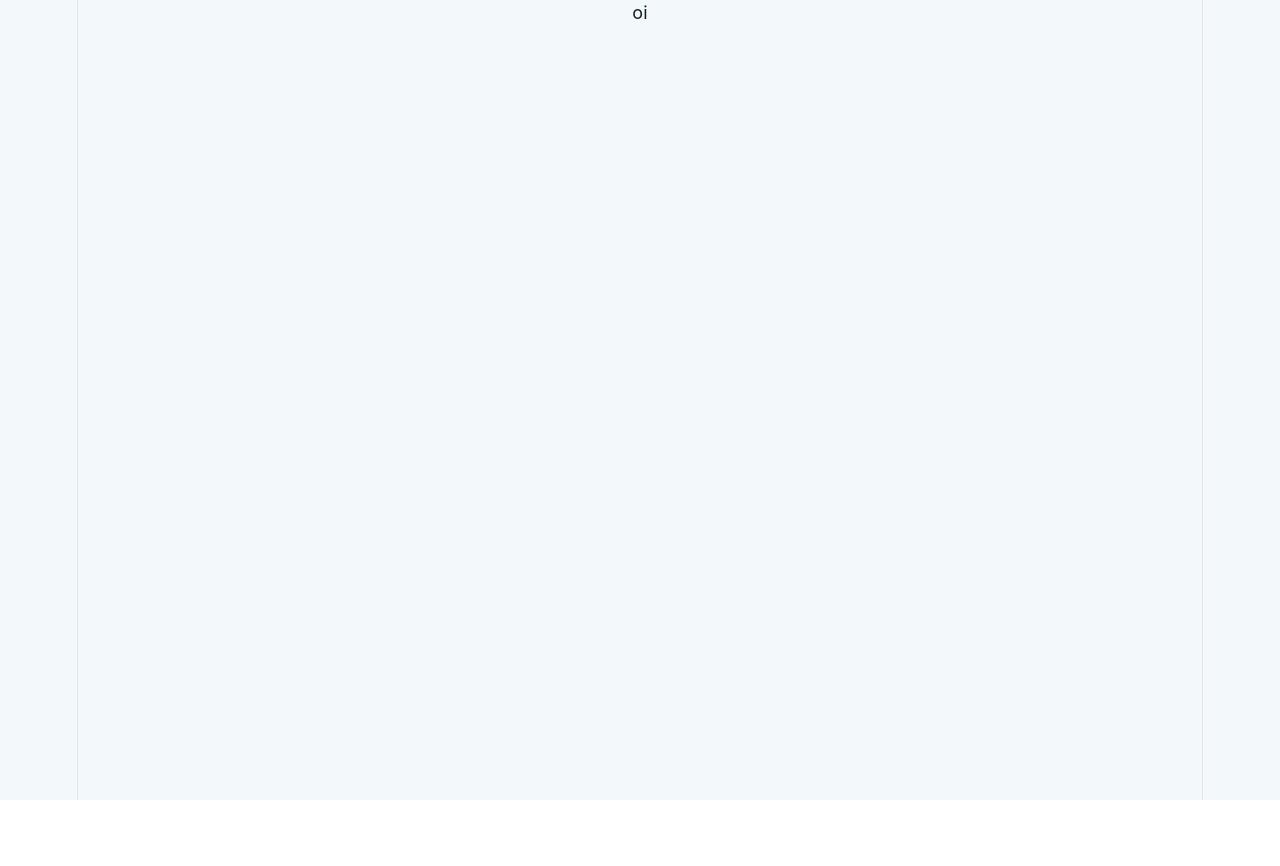
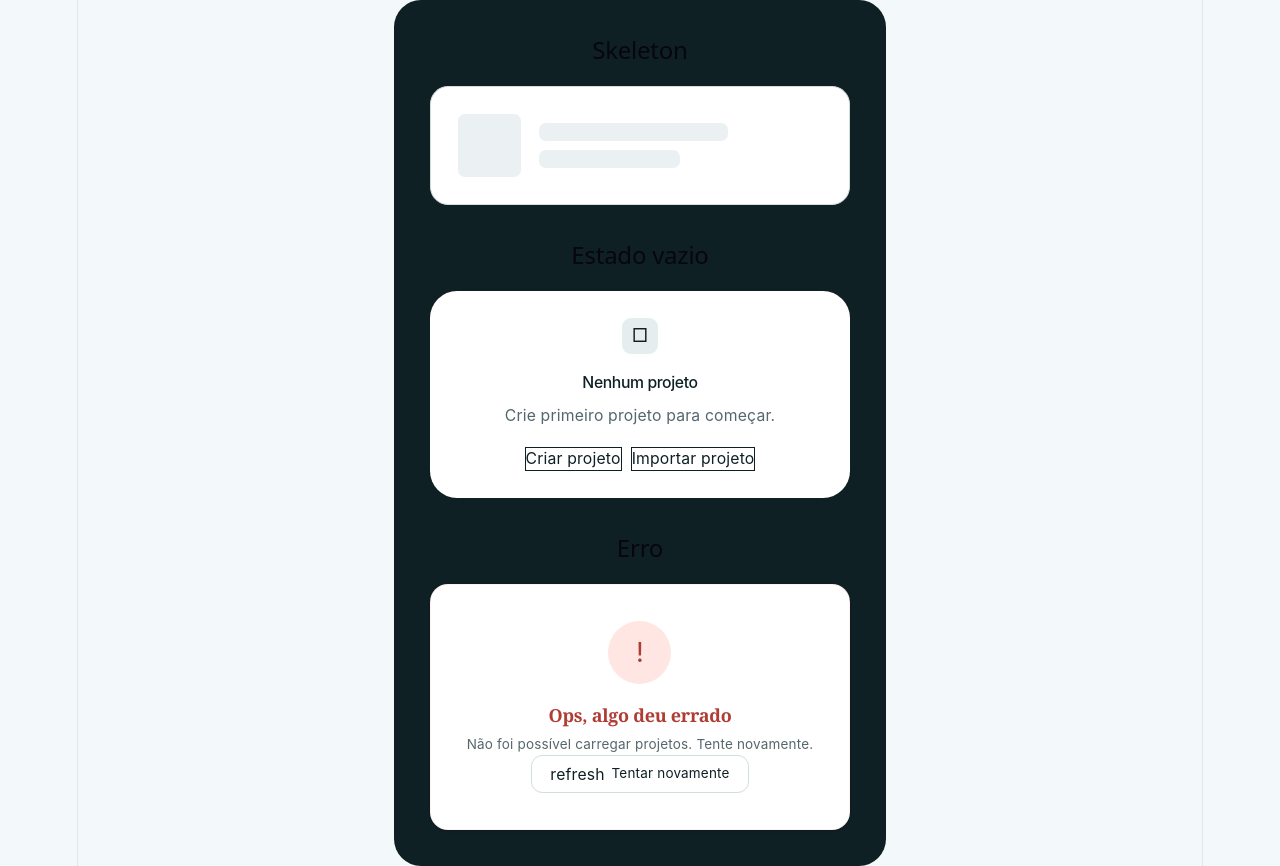
Before and after one commit to SoaresDavidson/Sistema-de-Agendamento-Compex, a React (Vite) app in the folder frontend/: page / in a window 1280 px wide. Before the commit the page ends 800 px from the top, so only its background shows below. Built offline with nearby package versions, Linux system fonts and the light colour scheme.

Commit message:
feat(Error):criação de componente de estado de erro global

```diff
--- a/frontend/src/App.tsx
+++ b/frontend/src/App.tsx
@@ -1,12 +1,54 @@
-import "./App.css";
-import { Skeleton } from "./components/ui/Skeleton";
+import {
+  Empty,
+  EmptyContent,
+  EmptyDescription,
+  EmptyHeader,
+  EmptyMedia,
+  EmptyTitle,
+} from "@/components/ui/Empty"
+import { ErrorState } from "@/components/ui/Error"
+import { Skeleton } from "@/components/ui/Skeleton"
+import "./App.css"
 
-function App() {
-	return (
-		<div>
-			<Skeleton></Skeleton>
-			<p>oi</p>
-		</div>
-	);
+export default function App() {
+  return (
+    <main className="mx-auto grid max-w-5xl gap-8 p-8 bg-foreground rounded-3xl">
+      <section className="grid gap-3">
+        <h2 className="text-xl font-bold">Skeleton</h2>
+        <div className="flex items-center gap-4 rounded-card border border-border bg-card p-6">
+          <Skeleton className="size-14 rounded-full" />
+          <div className="grid flex-1 gap-2">
+            <Skeleton className="h-4 w-2/3" />
+            <Skeleton className="h-4 w-1/2" />
+          </div>
+        </div>
+      </section>
+
+      <section className="grid gap-3">
+        <h2 className="text-xl font-bold">Estado vazio</h2>
+        <Empty className="rounded-3xl bg-card">
+          <EmptyHeader>
+            <EmptyMedia variant="icon">
+              <span aria-hidden="true">□</span>
+            </EmptyMedia>
+            <EmptyTitle>Nenhum projeto</EmptyTitle>
+            <EmptyDescription>Crie primeiro projeto para começar.</EmptyDescription>
+          </EmptyHeader>
+          <EmptyContent className="flex-row justify-center gap-2">
+            <button className="border" type="button">Criar projeto</button>
+            <button className="border" type="button">Importar projeto</button>
+          </EmptyContent>
+        </Empty>
+      </section>
+
+      <section className="grid gap-3">
+        <h2 className="text-xl font-bold">Erro</h2>
+        <ErrorState
+          icon="!"
+          message="Não foi possível carregar projetos. Tente novamente."
+          onRetry={() => window.location.reload()}
+        />
+      </section>
+    </main>
+  )
 }
-export default App;
--- /dev/null
+++ b/frontend/src/components/ui/Error.tsx
@@ -0,0 +1,46 @@
+interface ErrorStateProps {
+	title?: string;
+	message: string;
+	icon?: string;
+	onRetry?: () => void;
+	className?: string;
+}
+
+export function ErrorState({
+	title = "Ops, algo deu errado",
+	message,
+	icon = "error",
+	onRetry,
+	className = "",
+}: ErrorStateProps) {
+	return (
+		<div
+			className={`flex flex-col items-center justify-center rounded-2xl border border-feedback-error-bg/60 bg-card p-8 text-center shadow-sm ${className}`}
+		>
+			<div className="mb-4 flex size-14 items-center justify-center rounded-full bg-feedback-error-bg text-destructive">
+				<span className="material-symbols-outlined select-none text-2xl leading-none">
+					{icon}
+				</span>
+			</div>
+			<h3 className="mb-1 font-heading text-base font-bold text-destructive">
+				{title}
+			</h3>
+			<p className="mb-5 max-w-xs text-xs leading-relaxed text-muted-foreground">
+				{message ||
+					"Ocorreu um erro ao carregar as informações. Verifique sua conexão e tente novamente."}
+			</p>
+			{onRetry && (
+				<button
+					type="button"
+					onClick={onRetry}
+					className="flex items-center gap-1.5 rounded-control border border-border bg-card px-4 py-2 text-xs text-foreground hover:border-muted-foreground"
+				>
+					<span className="material-symbols-outlined select-none text-sm leading-none">
+						refresh
+					</span>
+					<span>Tentar novamente</span>
+				</button>
+			)}
+		</div>
+	);
+}
```
